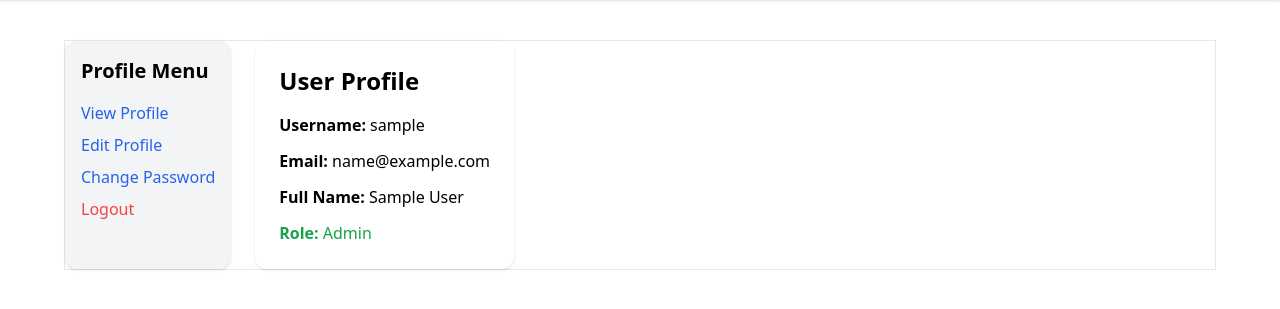
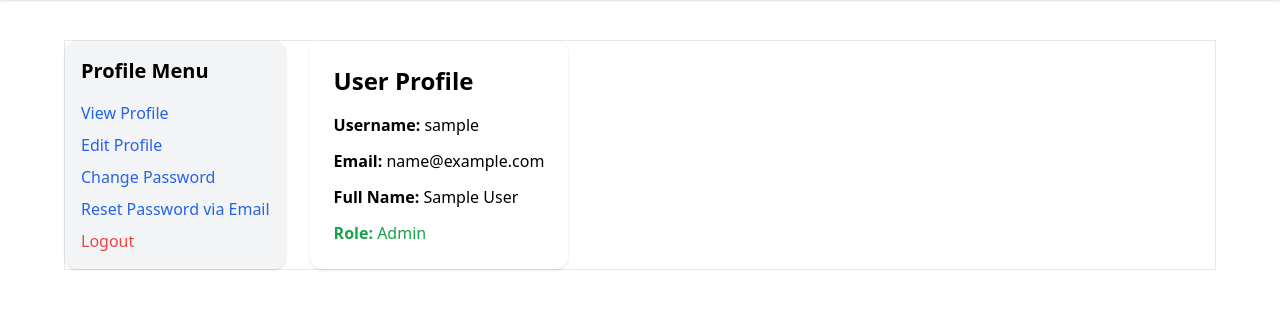
Before and after one commit to Atiar-Rahman/event-management, a Django app: page /users/profile/ in a window 1280 px wide. Shown: the part 72-381 px from the top of the page. Run offline with Django 5.2, Linux system fonts and the light colour scheme; the visitor is signed in with stand-in values (Sample User, id 1).

Commit message:
add password reset

```diff
--- a/events/templates/participant_nav.html
+++ b/events/templates/participant_nav.html
@@ -25,6 +25,7 @@
                 <form action="{% url 'logout' %}" method="post">
                     {% csrf_token %}
                     <button type="submit" class="py-2 px-4 bg-red-500 text-white rounded-lg hover:bg-red-100 hover:text-black">Logout</button>
+                    <a href="{% url 'profile' %}" class="text-blue-600 hover:underline border-2 py-2 px-3 rounded-md border-green-300">View Profile</a>
                 </form>
             {% else %}
                 <a href="{% url 'sign-in' %}" class="py-2 px-4 bg-green-500 text-white rounded-lg hover:bg-green-600">Login</a>
--- /dev/null
+++ b/users/templates/accounts/password_reset_subject.txt
@@ -0,0 +1 @@
+Reset your password
--- a/users/templates/accounts/profile.html
+++ b/users/templates/accounts/profile.html
@@ -11,6 +11,7 @@
                 <li><a href="{% url 'profile' %}" class="text-blue-600 hover:underline">View Profile</a></li>
                 <li><a href="{% url 'edit_profile' %}" class="text-blue-600 hover:underline">Edit Profile</a></li>
                 <li><a href="{% url 'change_password' %}" class="text-blue-600 hover:underline">Change Password</a></li>
+                <li><a href="{% url 'password_reset' %}" class="text-blue-600 hover:underline">Reset Password via Email</a></li>
                 <li><a href="{% url 'logout' %}" class="text-red-500 hover:underline">Logout</a></li>
             </ul>
         </div>
--- a/users/templates/admin/admin_nav.html
+++ b/users/templates/admin/admin_nav.html
@@ -2,7 +2,7 @@
 <!DOCTYPE html>
 <html lang="en">
 <head>
-    <meta charset="UTF-8" />http://127.0.0.1:8005/users/sign-in/
+    <meta charset="UTF-8" />
     <meta name="viewport" content="width=device-width, initial-scale=1.0"/>
     <title>Admin - Event Management</title>
     <link rel="stylesheet" href="{% static 'css/output.css' %}">
@@ -21,6 +21,7 @@
                     <form action="{% url 'logout' %}" method="post">
                         {% csrf_token %}
                         <button type="submit" class="py-2 px-4 bg-red-500 text-white rounded-lg hover:bg-red-100 hover:text-black">Logout</button>
+                        <a href="{% url 'profile' %}" class="text-blue-600 hover:underline border-2 py-2 px-3 rounded-md border-green-300">View Profile</a>
                     </form>
                     {% else %}
                         <a href="{% url 'sign-in' %}" class="py-2 px-4 bg-green-500 text-white rounded-lg hover:bg-green-600">Login</a>
--- a/users/urls.py
+++ b/users/urls.py
@@ -1,5 +1,5 @@
 from django.urls import path
-from users.views import sign_up,sign_in,user_logout,activate_user,admin_dashboard,assign_role,change_password,profile_edit,create_group,group_list,ProfileView
+from users.views import sign_up,sign_in,user_logout,activate_user,admin_dashboard,assign_role,change_password,profile_edit,create_group,group_list,ProfileView,CustomPasswordResetView, CustomPasswordResetDoneView, CustomPasswordResetConfirmView, CustomPasswordResetCompleteView
 urlpatterns=[
    path('sign-up/',sign_up,name='sign-up'),
    path('sign-in/',sign_in,name='sign-in'),
@@ -12,5 +12,8 @@ urlpatterns=[
    path('profile/', ProfileView.as_view(), name='profile'),
    path('profile/edit/', profile_edit, name='edit_profile'),
    path('profile/change-password/', change_password, name='change_password'),
-
+   path('password-reset/', CustomPasswordResetView.as_view(), name='password_reset'),
+   path('password-reset/done/', CustomPasswordResetDoneView.as_view(), name='password_reset_done'),
+   path('reset/<uidb64>/<token>/', CustomPasswordResetConfirmView.as_view(), name='password_reset_confirm'),
+   path('reset/done/', CustomPasswordResetCompleteView.as_view(), name='password_reset_complete'),
 ]
--- a/users/views.py
+++ b/users/views.py
@@ -1,4 +1,5 @@
 from django.shortcuts import render,redirect,HttpResponse
+from django.urls import reverse_lazy
 from users.forms import RegisterForm,LoginForm,AssignRoleForm,CreateGroupForm,EditProfileForm
 from django.contrib.auth import login,logout
 from django.contrib import messages
@@ -147,3 +148,20 @@ def change_password(request):
         form = PasswordChangeForm(user=request.user)
 
     return render(request, 'accounts/change_password.html', {'form': form})
+
+from django.contrib.auth.views import PasswordResetCompleteView,PasswordResetConfirmView,PasswordResetDoneView,PasswordResetView
+class CustomPasswordResetView(PasswordResetView):
+    template_name = 'registration/password_reset_form.html'
+    email_template_name = 'registration/password_reset_email.html'
+    subject_template_name = 'registration/password_reset_subject.txt'
+    success_url = reverse_lazy('password_reset_done')
+
+class CustomPasswordResetDoneView(PasswordResetDoneView):
+    template_name = 'registration/password_reset_done.html'
+
+class CustomPasswordResetConfirmView(PasswordResetConfirmView):
+    template_name = 'registration/password_reset_confirm.html'
+    success_url = reverse_lazy('password_reset_complete')
+
+class CustomPasswordResetCompleteView(PasswordResetCompleteView):
+    template_name = 'registration/password_reset_complete.html'
```
Also changed, not shown: users/templates/accounts/password_reset_complete.html (added, +8 -0 lines), users/templates/accounts/password_reset_confirm.html (added, +14 -0 lines), users/templates/accounts/password_reset_done.html (added, +8 -0 lines), users/templates/accounts/password_reset_email.html (added, +12 -0 lines), users/templates/accounts/password_reset_form.html (added, +14 -0 lines).
